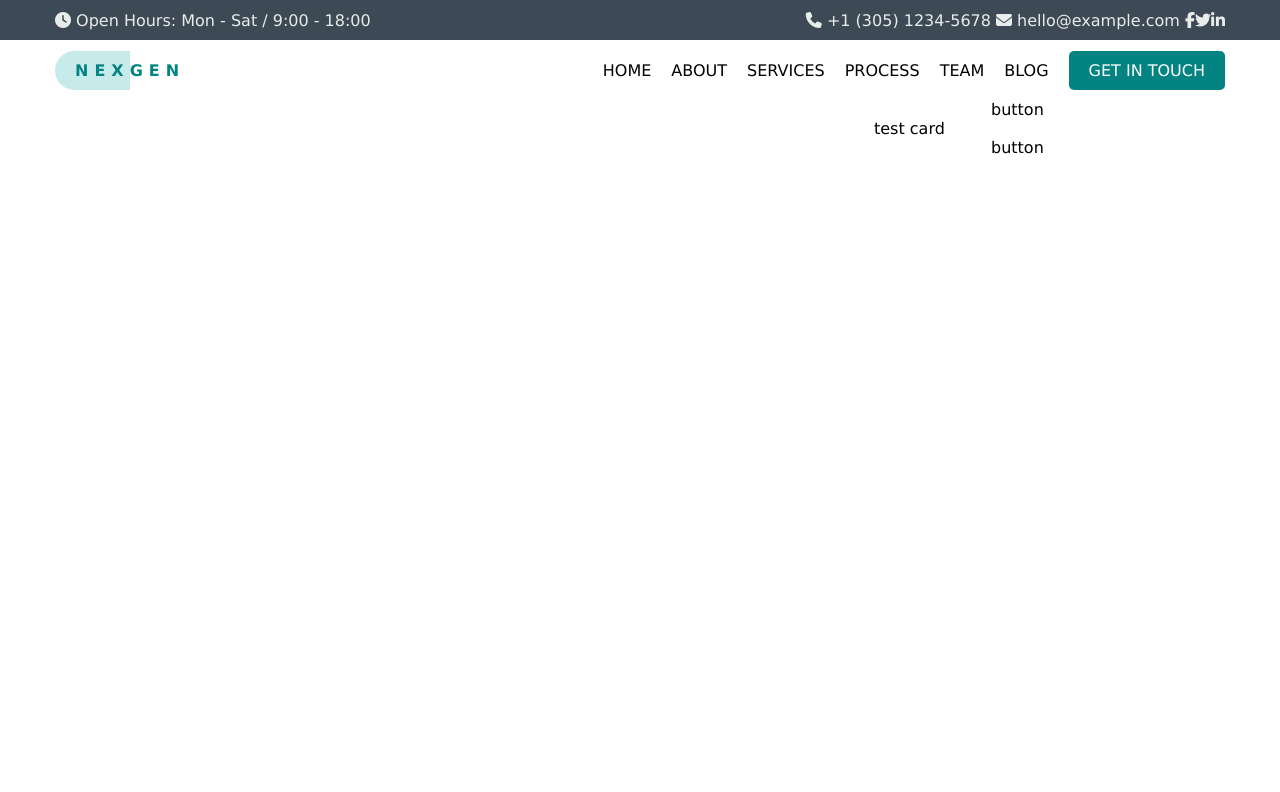
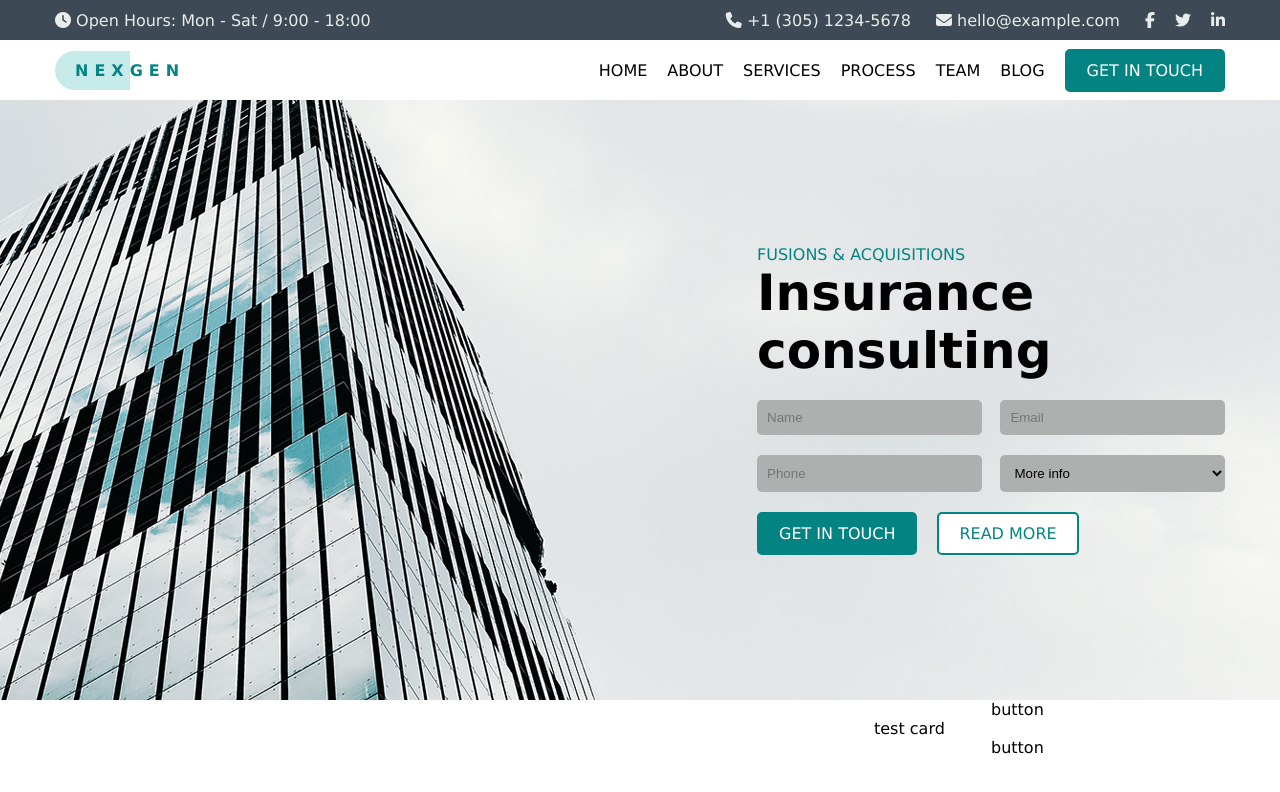
Before and after one commit to 0xbrax/proj-html-vuejs, a Vue app: page / in a window 1280 px wide. Shown: the top 792 px of the page. Built offline with nearby package versions, Linux system fonts and the light colour scheme.

Commit message:
Add jumbotron with css Fix header margin

```diff
--- a/src/components/MyHeader.vue
+++ b/src/components/MyHeader.vue
@@ -10,17 +10,17 @@
                     <span>
                         <i class="fa-solid fa-phone"></i> +1 (305) 1234-5678
                     </span>
-                    <span>
+                    <span class="ml-20">
                         <i class="fa-solid fa-envelope"></i> hello@example.com
                     </span>
 
-                    <a href="#">
+                    <a class="ml-20" href="#">
                         <i class="fa-brands fa-facebook-f"></i>
                     </a>
-                    <a href="#">
+                    <a class="ml-20" href="#">
                         <i class="fa-brands fa-twitter"></i>
                     </a>
-                    <a href="#">
+                    <a class="ml-20" href="#">
                         <i class="fa-brands fa-linkedin-in"></i>
                     </a>
                 </div>
@@ -30,7 +30,7 @@
         <nav class="container flex align-ctr txt-up">
             <div class="logo-main">
                 <div class="logo-txt">
-                    <a class="txt-space" href="#"><h1>Nexgen</h1></a>
+                    <a class="txt-space txt-bold" href="#">Nexgen</a>
                 </div>
             </div>
 
--- a/src/components/MyJumbotron.vue
+++ b/src/components/MyJumbotron.vue
@@ -1,8 +1,21 @@
 <template>
     <section>
-        <div class="container flex just-end">
+        <div class="container flex just-end align-ctr">
             <div class="hero">
+                <div class="txt-up brand-col-dark">Fusions &amp; acquisitions</div>
+                <h1>Insurance consulting</h1>
 
+                <div class="flex wrap just-sp-bw">
+                    <input class="mt-20" type="text" placeholder="Name">
+                    <input class="mt-20" type="text" placeholder="Email">
+                    <input class="mt-20" type="text" placeholder="Phone">
+                    <select class="mt-20">
+                        <option value="1">More info</option>
+                    </select>
+                </div>
+
+                <a class="btn-main mt-20" href="#">Get in touch</a>
+                <a class="btn-sec mt-20 ml-20" href="#">Read more</a>
             </div>
         </div>
     </section>
@@ -17,7 +30,30 @@ export default {
 <style scoped lang="scss">
 @import '@/styles/vars.scss';
 
+    section {
+        background-image: url('@/assets/img/bg-6.jpg');
+        background-position: center;
+        height: 600px;
+
+        .container {
+            height: 100%;
+        }
+    }
+
     .hero {
-        width: 50%;
+        width: 40%;
+    }
+
+    h1 {
+        font-size: 50px;
+    }
+
+    input,
+    select {
+        width: 48%;
+        padding: 10px;
+        background-color: $grey-light;
+        border: 0;
+        border-radius: 5px;
     }
 </style>
--- a/src/styles/common.scss
+++ b/src/styles/common.scss
@@ -16,15 +16,37 @@
 
 
 
+.mt-20 {
+    margin-top: 20px;
+}
+
 .ml-20 {
     margin-left: 20px;
 }
 
 
 
+.brand-col-dark {
+    color: $brand-color-dark;
+}
+
+
+
 .btn-main {
+    display: inline-block;
+    text-transform: uppercase;
+    border: 2px solid $brand-color-dark;
     border-radius: 5px;
     padding: 10px 20px;
     background-color: $brand-color-dark;
     color: $white;
 }
+.btn-sec {
+    display: inline-block;
+    text-transform: uppercase;
+    border: 2px solid $brand-color-dark;
+    border-radius: 5px;
+    padding: 10px 20px;
+    background-color: $white;
+    color: $brand-color-dark;
+}
--- a/src/styles/vars.scss
+++ b/src/styles/vars.scss
@@ -5,7 +5,7 @@ $brand-color-dark: #048383;
 $brand-color-light: #45bbbc;
 
 $grey-dark: #5c5e5e;
-$grey-lihht: #aeb0b0;
+$grey-light: #aeb0b0;
 $orange-dark: #c86f29;
 $orange-light: #feb169;
 $blue-aqua-light: #96fefe;
```
